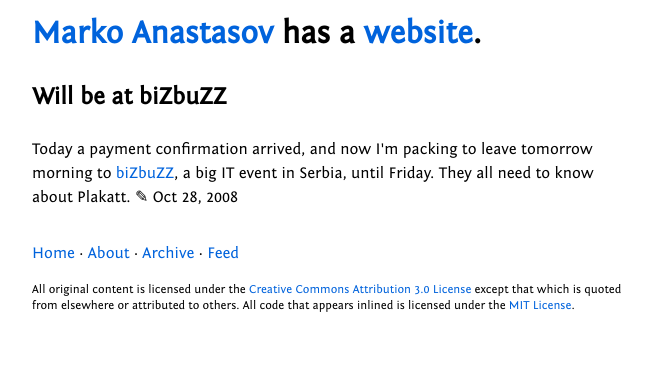
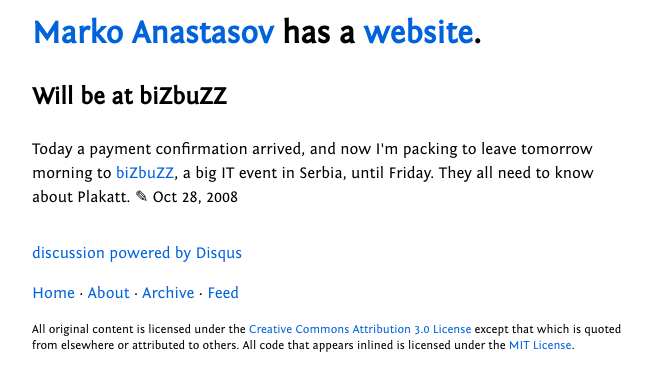
Before and after one commit to markoa/markoa.github.com, a Jekyll site: the page built from blog/_posts/2008-10-28-will-be-at-bizbuzz.textile, in a window 1280 px wide. Shown: the top 391 px of the page, without its empty margins (308-960 px from the left). Built offline with Jekyll 4.4.1, drawn with Linux system fonts in a browser that asks for light colours; comment, search, counter and statistics services are not loaded; some of the changed lines change nothing that is shown.

Commit message:
Add Disqus

```diff
--- a/_layouts/post.html
+++ b/_layouts/post.html
@@ -10,3 +10,20 @@
   &#x270E; {{ page.date | date: "%b %d, %Y" }}
   </time>
 </article>
+
+<div id="disqus_thread"></div><script type="text/javascript" src="http://disqus.com/forums/markoanastasov/embed.js"></script><noscript><a href="http://disqus.com/forums/markoanastasov/?url=ref">View the discussion thread.</a></noscript><a href="http://disqus.com" class="dsq-brlink">discussion powered by <span class="logo-disqus">Disqus</span></a>
+
+<script type="text/javascript">
+//<![CDATA[
+(function() {
+	var links = document.getElementsByTagName('a');
+	var query = '?';
+	for(var i = 0; i < links.length; i++) {
+	if(links[i].href.indexOf('#disqus_thread') >= 0) {
+		query += 'url' + i + '=' + encodeURIComponent(links[i].href) + '&';
+	}
+	}
+	document.write('<script charset="utf-8" type="text/javascript" src="http://disqus.com/forums/markoanastasov/get_num_replies.js' + query + '"></' + 'script>');
+})();
+//]]>
+</script>
```
Also changed, not shown: 1 other file.
